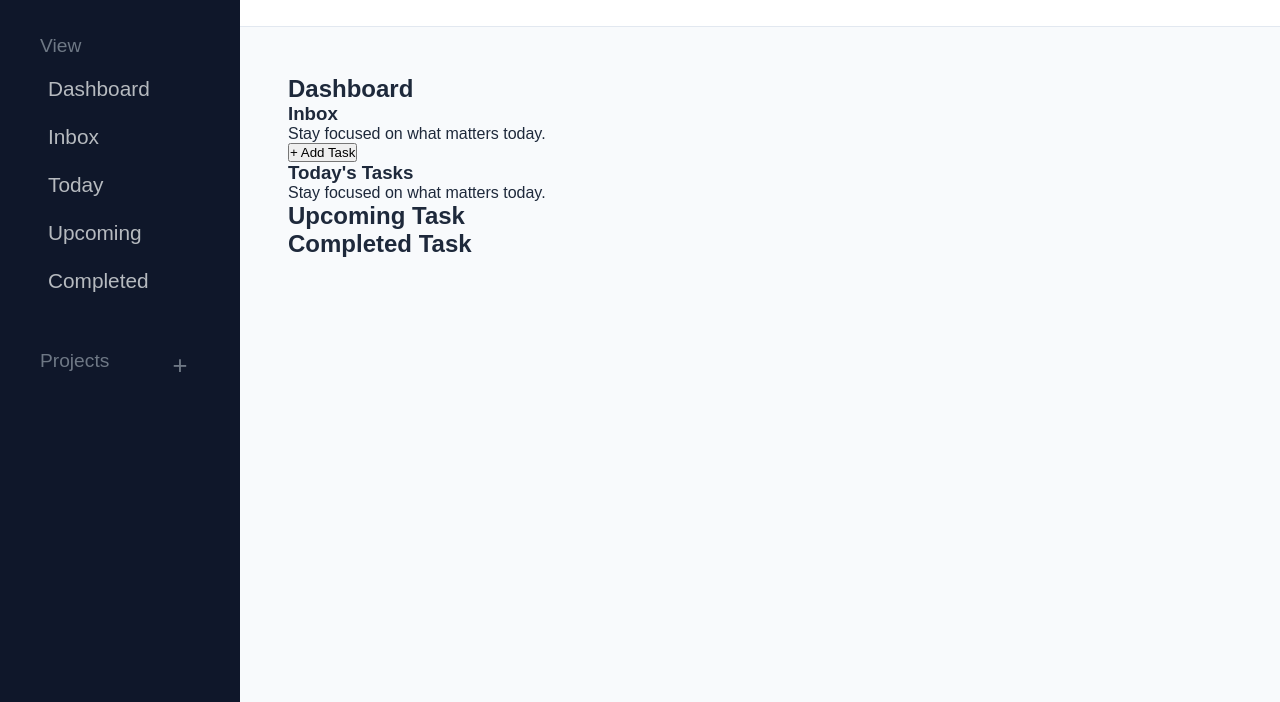
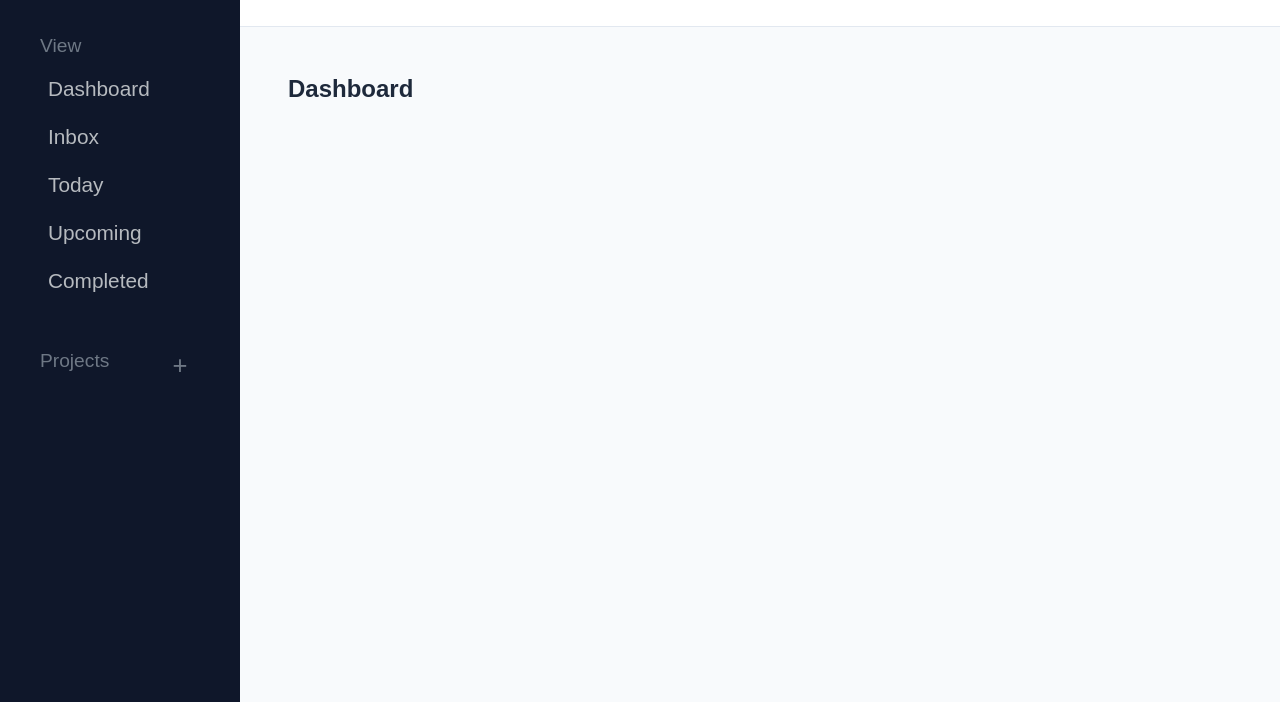
Before and after one commit to ryanstokes21/todo-project, a website built with webpack: page src/template.html in a window 1280 px wide. Both pictures are taken after a click on the button "Dashboard". Shown: the part 98-800 px from the top of the page. Built offline with nearby package versions, Linux system fonts and the light colour scheme.

Commit message:
add navigation to core nav components

```diff
--- a/src/index.js
+++ b/src/index.js
@@ -1 +1,16 @@
 import './css/main.css';
+import loadPage from './router/tabs.js';
+
+const el = {
+  navTab: document.getElementById('nav-tab'),
+};
+
+loadPage('dashboard');
+
+el.navTab.addEventListener('click', (e) => {
+  const button = e.target.closest('.nav-button');
+
+  if (!button) return;
+
+  loadPage(button.dataset.value);
+});
--- /dev/null
+++ b/src/router/tabs.js
@@ -0,0 +1,12 @@
+const tabs = document.querySelectorAll('.tab');
+export default function loadPage(page) {
+  tabs.forEach((tab) => {
+    tab.hidden = true;
+  });
+
+  const activeTab = document.getElementById(`${page}-tab`);
+
+  if (activeTab) {
+    activeTab.hidden = false;
+  }
+}
--- a/src/template.html
+++ b/src/template.html
@@ -17,7 +17,7 @@
       <aside class="sidebar">
         <h1>Task<span>Flow</span></h1>
 
-        <nav class="sidebar-nav">
+        <nav class="sidebar-nav" id="nav-tab">
           <div class="nav-header">View</div>
           <button class="nav-button" data-value="dashboard">Dashboard</button>
           <button class="nav-button" data-value="inbox">Inbox</button>
```
